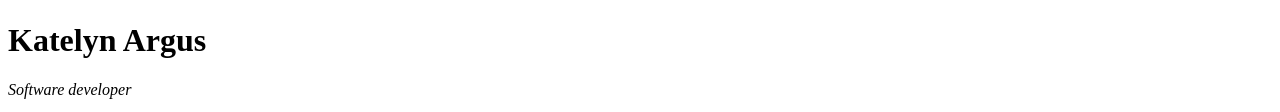
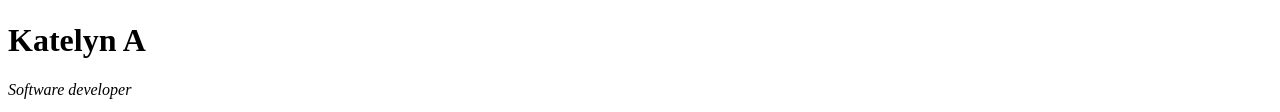
Before and after one commit to kayytea/cv, a plain HTML site: page index.html in a window 1280 px wide. Shown: the part 205-317 px from the top of the page. Drawn offline with Linux system fonts and the light colour scheme.

Commit message:
Update index.html

```diff
--- a/index.html
+++ b/index.html
@@ -7,7 +7,7 @@
 <body>
 <tr>
     <img src="images/image.png" alt="computer picture">
-    <h1>Katelyn Argus</h1>
+    <h1>Katelyn A</h1>
     <p><em>Software developer</em></p>
     <p>I am a software developer who loves chocolate and netflix</p>
 </tr>
```
